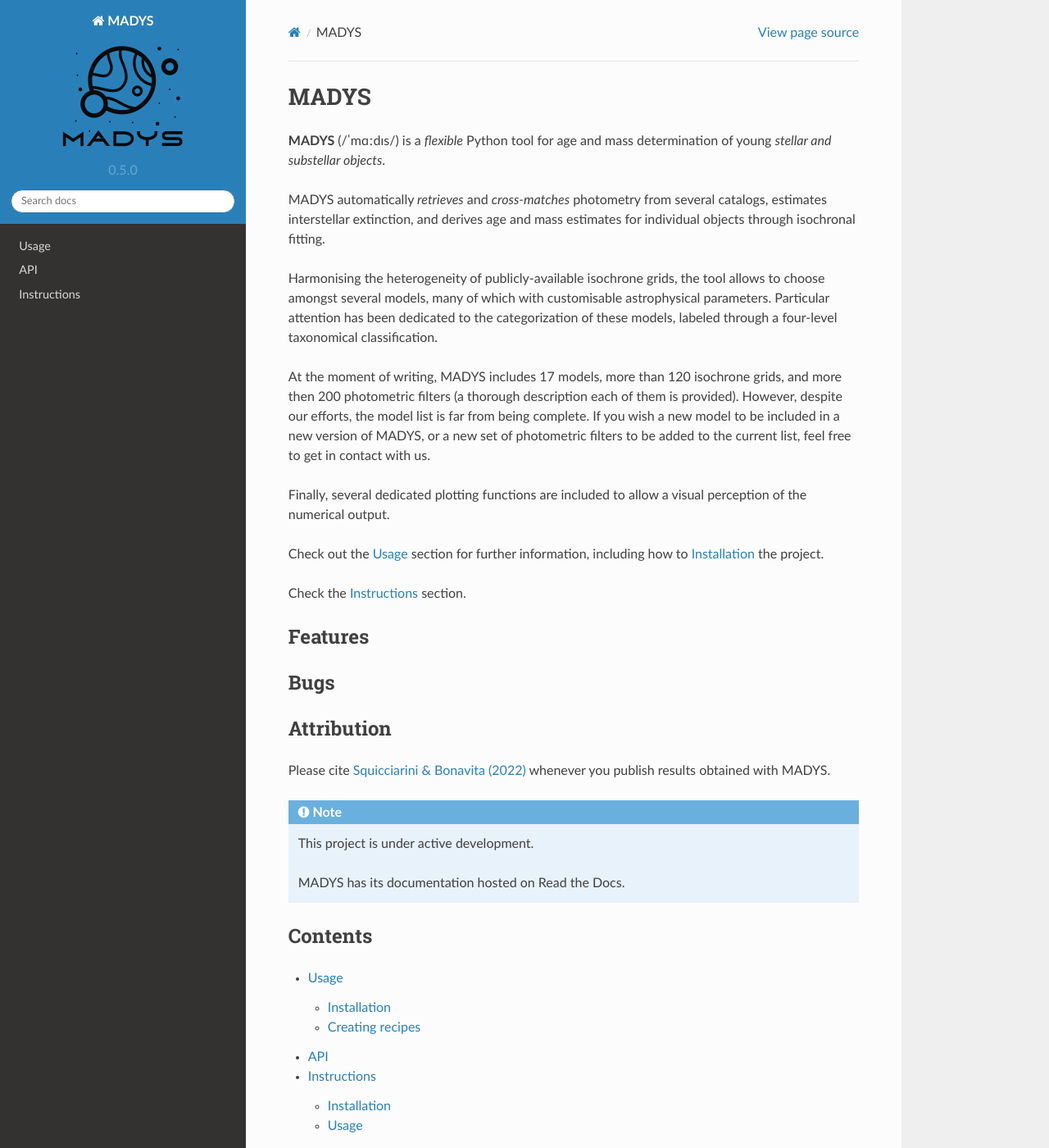
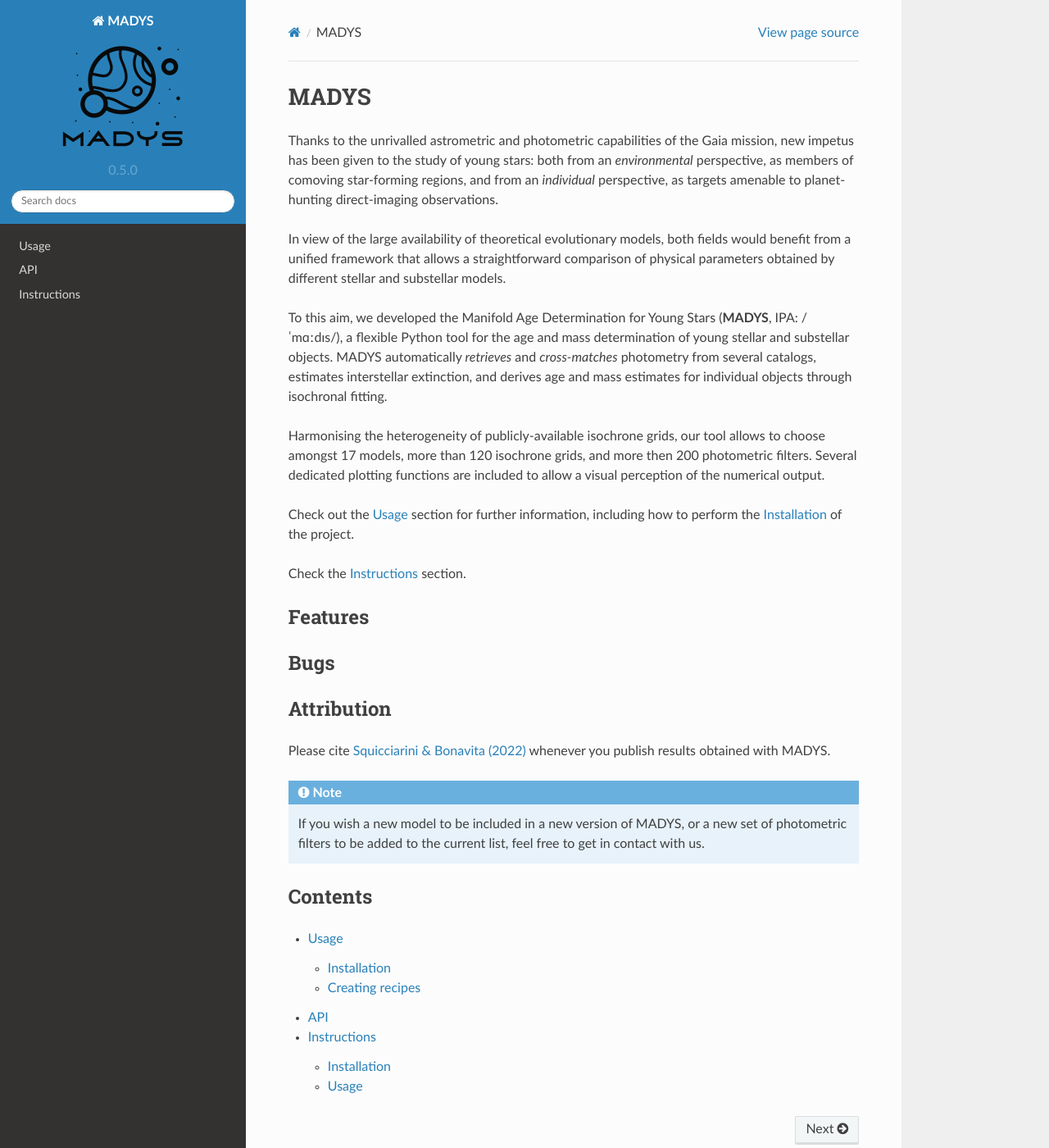
Before and after one commit to vsquicciarini/madys, a Sphinx documentation site: the page built from docs/source/index.rst, in a window 1280 px wide and 1400 px high. Shown: the whole window at 82% size. Built offline with Sphinx 7.4.7 and the Read the Docs theme 2.0.0, drawn with Linux system fonts in a browser that asks for light colours.

Commit message:
Update index.rst

```diff
--- a/docs/source/index.rst
+++ b/docs/source/index.rst
@@ -1,18 +1,15 @@
 MADYS
 ===================================
 
-**MADYS** (/ˈmɑːdɪs/) is a *flexible* Python tool for age and mass determination of young *stellar and substellar objects*.
+Thanks to the unrivalled astrometric and photometric capabilities of the Gaia mission, new impetus has been given to the study of young stars: both from an *environmental* perspective, as members of comoving star-forming regions, and from an *individual* perspective, as targets amenable to planet-hunting direct-imaging observations.
 
-MADYS automatically *retrieves* and *cross-matches* photometry from several catalogs, estimates interstellar extinction, and derives age and mass estimates for individual objects through isochronal fitting.
+In view of the large availability of theoretical evolutionary models, both fields would benefit from a unified framework that allows a straightforward comparison of physical parameters obtained by different stellar and substellar models.
 
-Harmonising the heterogeneity of publicly-available isochrone grids, the tool allows to choose amongst several models, many of which with customisable astrophysical parameters. Particular attention has been dedicated to the categorization of these models, labeled through a four-level taxonomical classification.
+To this aim, we developed the Manifold Age Determination for Young Stars (**MADYS**, IPA: /ˈmɑːdɪs/), a flexible Python tool for the age and mass determination of young stellar and substellar objects. MADYS automatically *retrieves* and *cross-matches* photometry from several catalogs, estimates interstellar extinction, and derives age and mass estimates for individual objects through isochronal fitting.
 
-At the moment of writing, MADYS includes 17 models, more than 120 isochrone grids, and more then 200 photometric filters (a thorough description each of them is provided). However, despite our efforts, the model list is far from being complete. If you wish a new model to be included in a new version of MADYS, or a new set of photometric filters to be added to the current list, feel free to get in contact with us.
+Harmonising the heterogeneity of publicly-available isochrone grids, our tool allows to choose amongst 17 models, more than 120 isochrone grids, and more then 200 photometric filters. Several dedicated plotting functions are included to allow a visual perception of the numerical output.
 
-Finally, several dedicated plotting functions are included to allow a visual perception of the numerical output.
-
-Check out the :doc:`usage` section for further information, including
-how to :ref:`installation` the project.
+Check out the :doc:`usage` section for further information, including how to perform the :ref:`installation` of the project.
 
 Check  the :doc:`instructions` section.
 
@@ -28,9 +25,7 @@
 
 .. note::
 
-   This project is under active development.
-
-   MADYS has its documentation hosted on Read the Docs.
+   If you wish a new model to be included in a new version of MADYS, or a new set of photometric filters to be added to the current list, feel free to get in contact with us.
 
 
 
```
